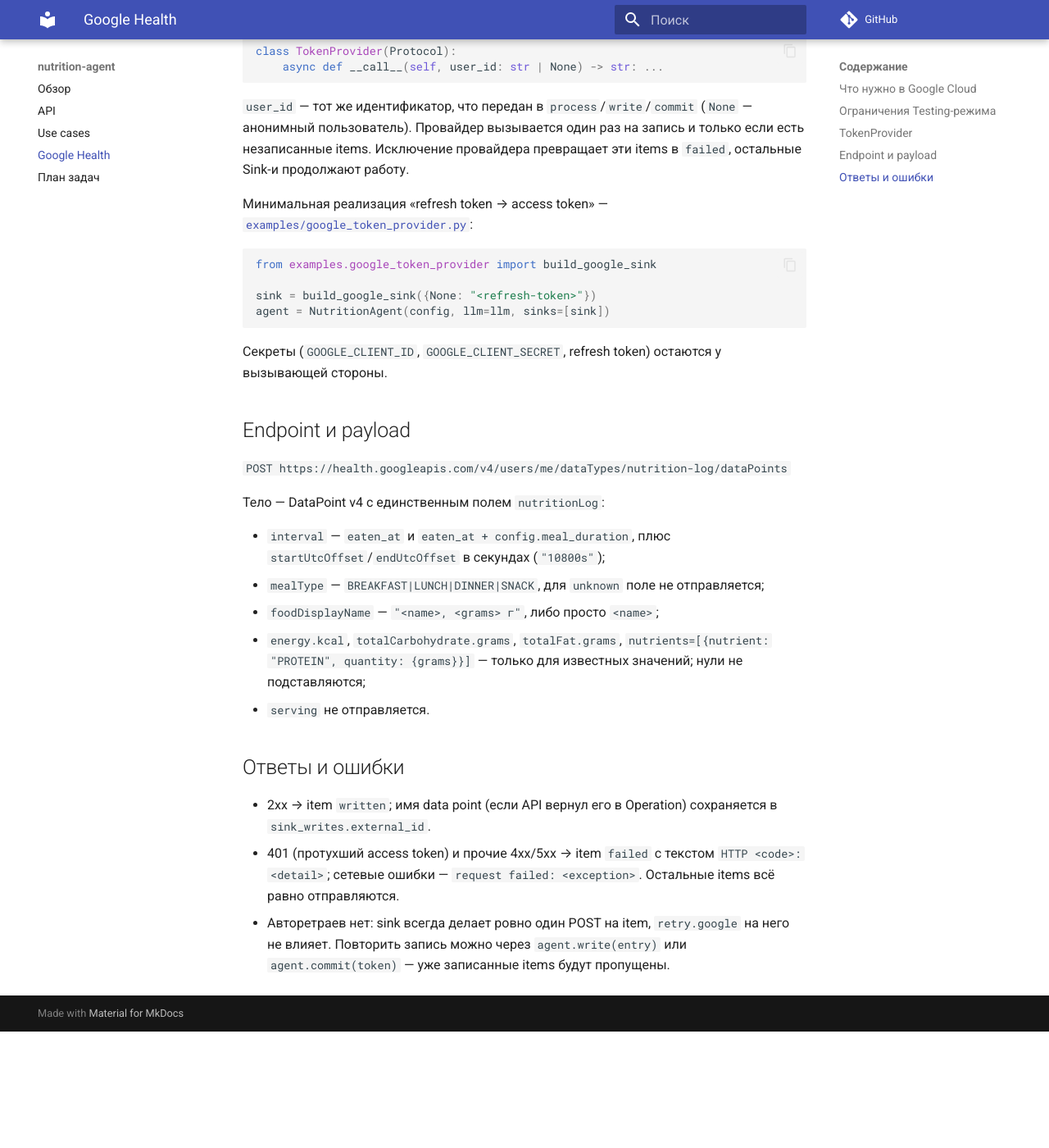
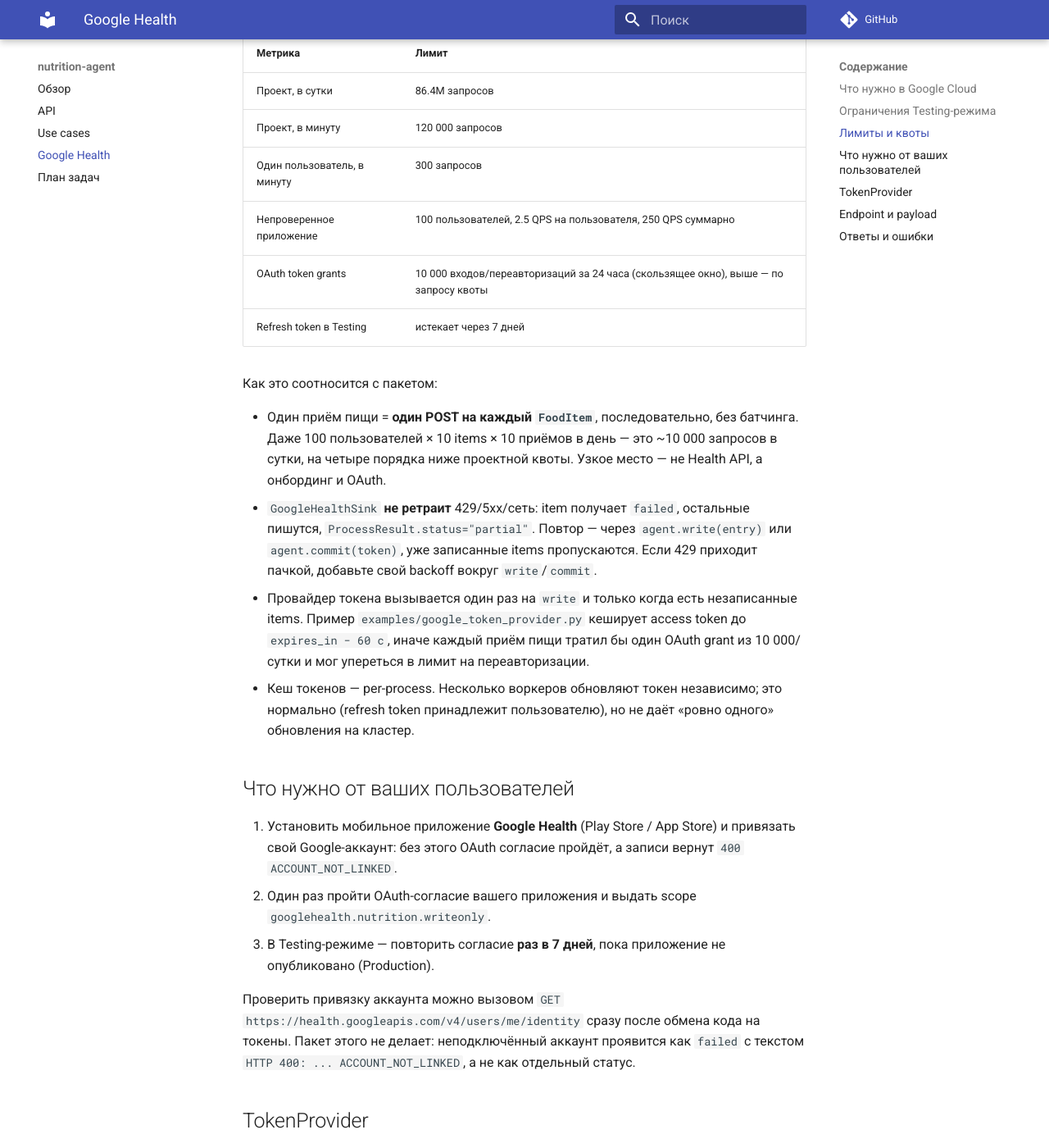
Before and after one commit to AndrewGanzha/nutrition_agent, an MkDocs documentation site: the page built from docs/google_health.md, in a window 1280 px wide and 1400 px high, scrolled down 1079 px. Shown: the whole window at 82% size. Built offline with MkDocs 1.6.1 and Material for MkDocs 9.7.7, drawn with Linux system fonts in a browser that asks for light colours; comment, search, counter and statistics services are not loaded; before the commit the page ends 2337 px from its top, so only the background shows below that.

Commit message:
docs: document Google Health quotas and cache access tokens in example

```diff
--- a/docs/google_health.md
+++ b/docs/google_health.md
@@ -33,6 +33,53 @@ Sink `GoogleHealthSink` пишет каждый `FoodItem` отдельным da
   отдельного «песочного» API нет.
 - Access token живёт ~1 час — провайдер должен уметь получать новый по
   refresh token.
+
+## Лимиты и квоты
+
+Официальные значения — [Google Health API: rate limits](https://developers.google.com/health/rate-limits)
+и [OAuth application rate limits](https://support.google.com/cloud/answer/9028764).
+
+| Метрика | Лимит |
+| --- | --- |
+| Проект, в сутки | 86.4M запросов |
+| Проект, в минуту | 120 000 запросов |
+| Один пользователь, в минуту | 300 запросов |
+| Непроверенное приложение | 100 пользователей, 2.5 QPS на пользователя, 250 QPS суммарно |
+| OAuth token grants | 10 000 входов/переавторизаций за 24 часа (скользящее окно), выше — по запросу квоты |
+| Refresh token в Testing | истекает через 7 дней |
+
+Как это соотносится с пакетом:
+
+- Один приём пищи = **один POST на каждый `FoodItem`**, последовательно, без батчинга.
+  Даже 100 пользователей × 10 items × 10 приёмов в день — это ~10 000 запросов в
+  сутки, на четыре порядка ниже проектной квоты. Узкое место — не Health API, а
+  онбординг и OAuth.
+- `GoogleHealthSink` **не ретраит** 429/5xx/сеть: item получает `failed`, остальные
+  пишутся, `ProcessResult.status="partial"`. Повтор — через `agent.write(entry)`
+  или `agent.commit(token)`, уже записанные items пропускаются. Если 429 приходит
+  пачкой, добавьте свой backoff вокруг `write`/`commit`.
+- Провайдер токена вызывается один раз на `write` и только когда есть незаписанные
+  items. Пример `examples/google_token_provider.py` кеширует access token до
+  `expires_in − 60 c`, иначе каждый приём пищи тратил бы один OAuth grant из
+  10 000/сутки и мог упереться в лимит на переавторизации.
+- Кеш токенов — per-process. Несколько воркеров обновляют токен независимо; это
+  нормально (refresh token принадлежит пользователю), но не даёт «ровно одного»
+  обновления на кластер.
+
+## Что нужно от ваших пользователей
+
+1. Установить мобильное приложение **Google Health** (Play Store / App Store) и
+   привязать свой Google-аккаунт: без этого OAuth согласие пройдёт, а записи
+   вернут `400 ACCOUNT_NOT_LINKED`.
+2. Один раз пройти OAuth-согласие вашего приложения и выдать scope
+   `googlehealth.nutrition.writeonly`.
+3. В Testing-режиме — повторить согласие **раз в 7 дней**, пока приложение не
+   опубликовано (Production).
+
+Проверить привязку аккаунта можно вызовом `GET
+https://health.googleapis.com/v4/users/me/identity` сразу после обмена кода на
+токены. Пакет этого не делает: неподключённый аккаунт проявится как `failed` с
+текстом `HTTP 400: ... ACCOUNT_NOT_LINKED`, а не как отдельный статус.
 
 ## TokenProvider
 
```
Also changed, not shown: 1 other file.
